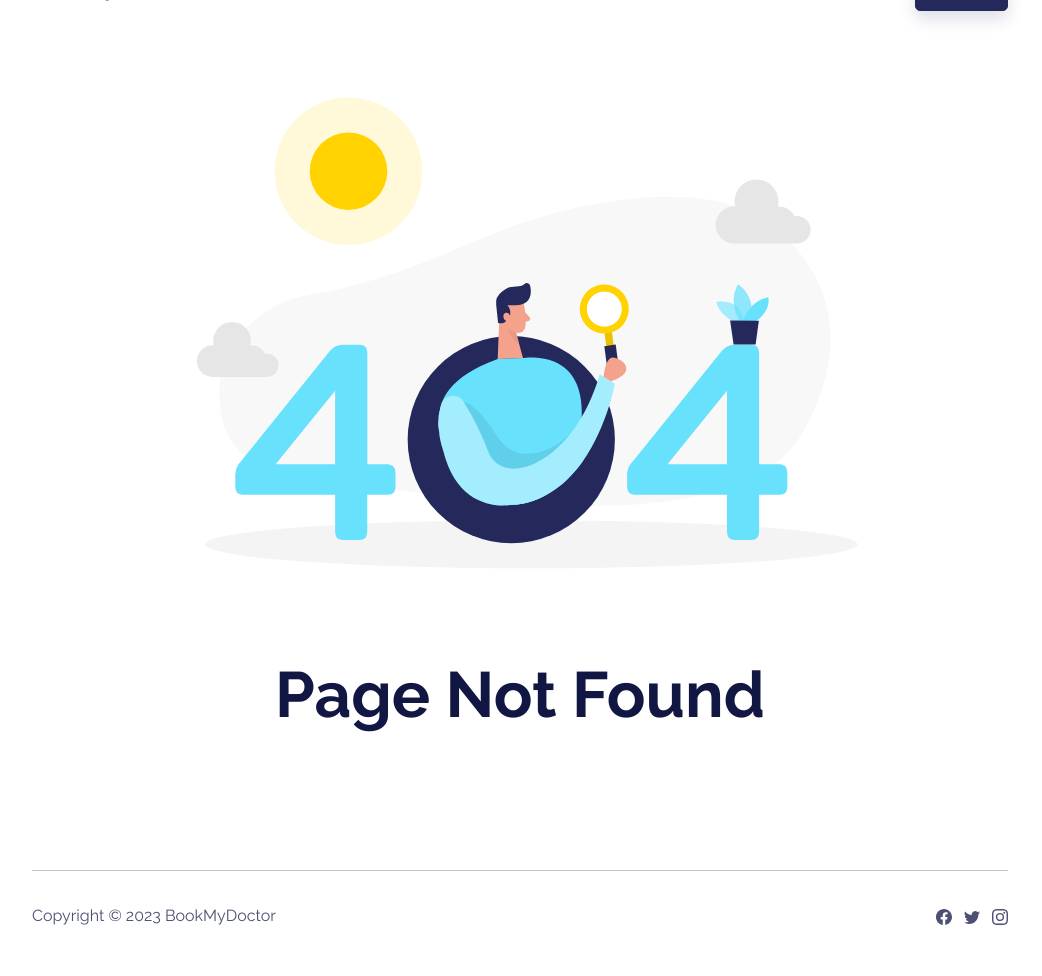
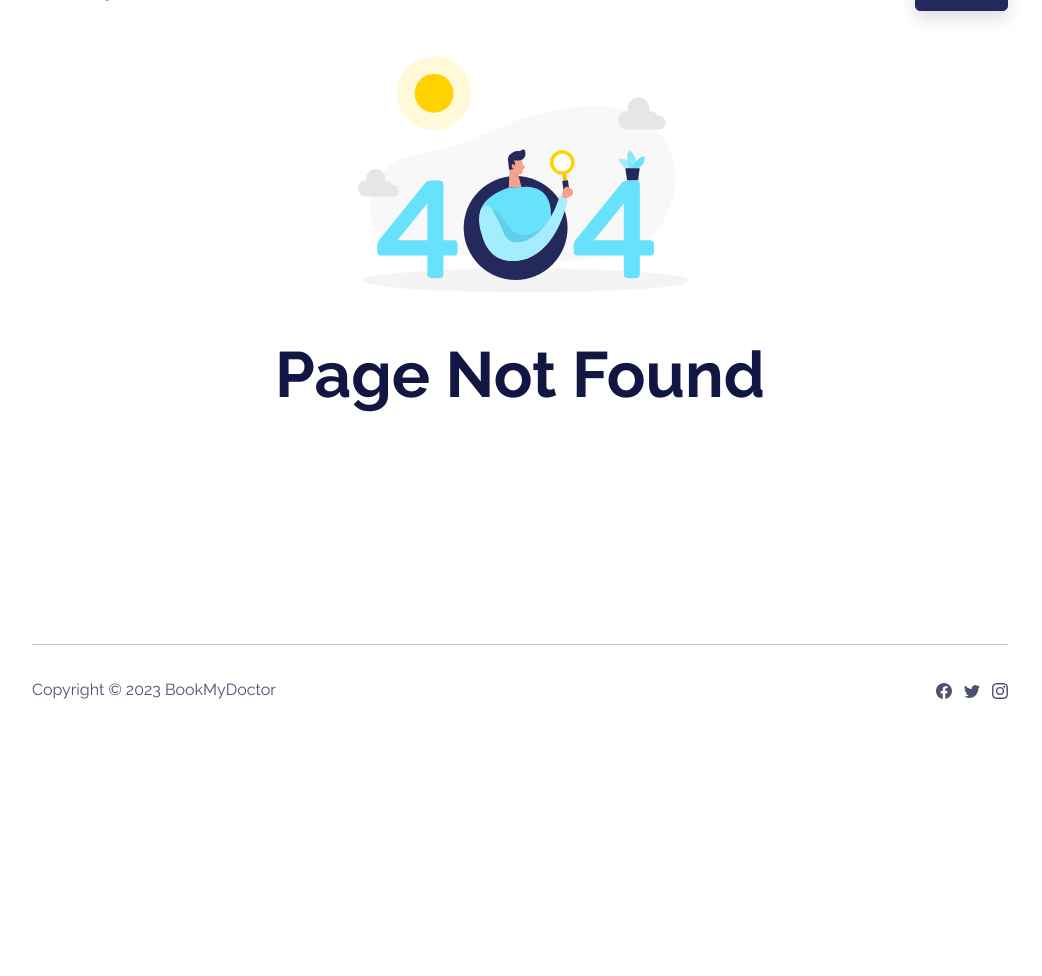
Before and after one commit to ShyamGadde/book-my-doctor, a PHP site: page /404.php in a window 1280 px wide. Shown: the part 49-1025 px from the top of the page, without its empty margins (120-1162 px from the left). After the commit the page ends 748 px from the top, so only its background shows below. Run offline with PHP 8.4, Linux system fonts and the light colour scheme; some web fonts are replaced.

Commit message:
fix: :lipstick: image too large

```diff
--- a/404.php
+++ b/404.php
@@ -5,13 +5,13 @@ include_once "includes/header.php"
 ?>
 
 
-<section class="py-5 mt-5">
+<section style="margin-top: 80px;">
   <div class="container">
-    <div class="row row-cols-1 d-flex justify-content-center align-items-center">
-      <div class="col-md-10 text-center">
-        <img class="img-fluid w-100" src="assets/img/illustrations/404.svg" />
+    <div class="d-flex flex-column justify-content-center align-items-center">
+      <div class="text-center">
+        <img class="img-fluid" src="assets/img/illustrations/404.svg" />
       </div>
-      <div class="col text-center">
+      <div class="text-center">
         <h2 class="display-3 fw-bold mb-4">Page Not Found</h2>
       </div>
     </div>
```
